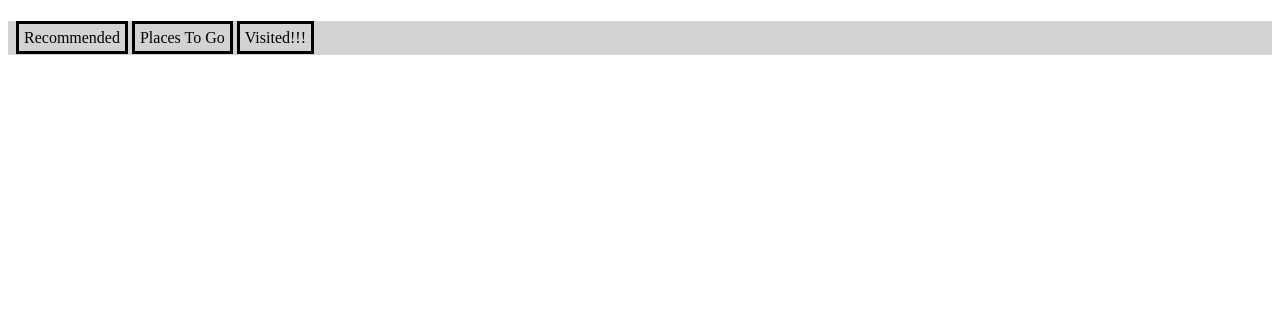
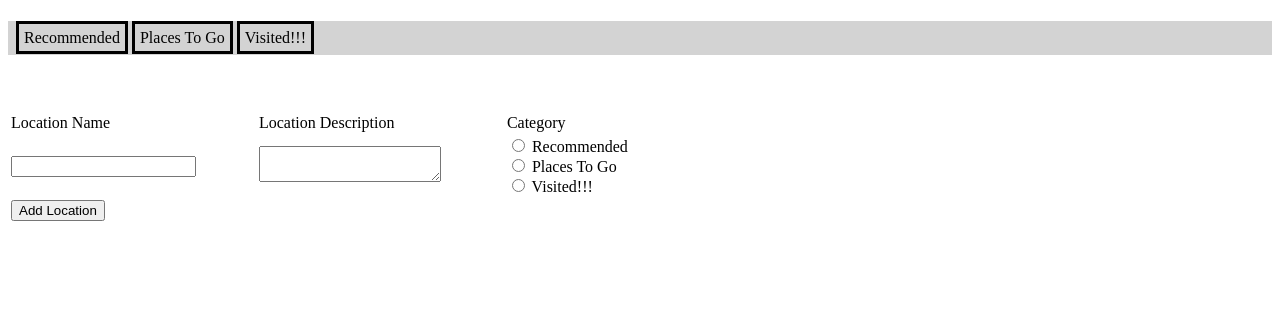
Before and after one commit to chelseacastelli/tourist_attractions, a Flask app: page /1 in a window 1280 px wide. Shown: the top 315 px of the page. Run offline with Flask 2, Linux system fonts and the light colour scheme; some libraries are stand-ins or nearby versions.

Commit message:
create form and implement in template

```diff
--- a/app.py
+++ b/app.py
@@ -1,5 +1,6 @@
 from flask import Flask, render_template, request, redirect, url_for
 from locations import Locations
+from forms import AddLocationForm
 
 app = Flask(__name__)
 app.config['SECRET_KEY'] = 'SECRET_PROJECT'
@@ -12,6 +13,7 @@ DEL_ACTION = "X"
 
 @app.route("/<category>", methods=["GET", "POST"])
 def locations(category):
+  add_location = AddLocationForm(csrf_enabled=False)
   locations = visit.get_list_by_category(category)
   ## Check the request for form data and process
   if request.method == "POST":
@@ -22,7 +24,7 @@ def locations(category):
     elif action == DEL_ACTION:
       visit.delete(name)
   ## Return the main template with variables
-  return render_template('locations.html', category=category, categories=categories, locations=locations)
+  return render_template('locations.html', category=category, categories=categories, locations=locations, add_location=add_location)
 
 @app.route("/add_location", methods=["POST"])
 def add_location():
--- a/forms.py
+++ b/forms.py
@@ -13,3 +13,8 @@ class FieldsRequiredForm(FlaskForm):
 categories = [("recommended","Recommended"), ("tovisit", "Places To Go"), ("visited", "Visited!!!")]
 
 ## Create Form Here
+class AddLocationForm(FieldsRequiredForm):
+  name = StringField("Location Name", validators=[DataRequired()])
+  description = TextAreaField("Location Description", validators=[DataRequired()])
+  category = RadioField("Category", choices=categories)
+  submit = SubmitField("Add Location")
--- a/templates/locations.html
+++ b/templates/locations.html
@@ -41,10 +41,10 @@
       {% endfor %}
   </tbody>
 </table>
-
-<form class="addform" action="" method="POST"> <!-- set action attribute here -->
+<br><br><br>
+<form class="addform" action="{{ url_for('add_location') }}" method="POST"> <!-- set action attribute here -->
   <!-- call hidden_tag() here -->
-
+  {{ add_location.hidden_tag() }}
   <table>
     <colgroup>
       <col style="width: 40%">
@@ -53,26 +53,27 @@
     </colgroup>
     <tbody>
       <tr>
-        <td></td> <!-- insert location name label here -->
-        <td></td> <!-- insert location description label here -->
-        <td></td> <!-- insert location category label here -->
+        <td>{{ add_location.name.label }}</td> <!-- insert location name label here -->
+        <td>{{ add_location.description.label }}</td> <!-- insert location description label here -->
+        <td>{{ add_location.category.label }}</td> <!-- insert location category label here -->
       </tr>
       <tr>
-        <td></td> <!-- insert add_location name here -->
-        <td></td> <!-- insert add_location description here -->
+        <td>{{ add_location.name() }}</td> <!-- insert add_location name here -->
+        <td>{{ add_location.description() }}</td> <!-- insert add_location description here -->
         <td>
           <!-- begin for loop here -->
-
-            <div></div> <!-- insert button here -->
+          {% for btn in add_location.category %}
+            <div>{{ btn() }} {{ btn.label }}</div> <!-- insert button here -->
           <!-- end for loop here -->
-
+          {% endfor %}
         </td>
       </tr>
       <tr>
-        <td></td> <!-- insert submit here -->
+        <td>{{ add_location.submit() }}</td> <!-- insert submit here -->
       </tr>
     </tbody>
   </table>
 </form>
+
 <!-- end block content here -->
 {% endblock %}
```
